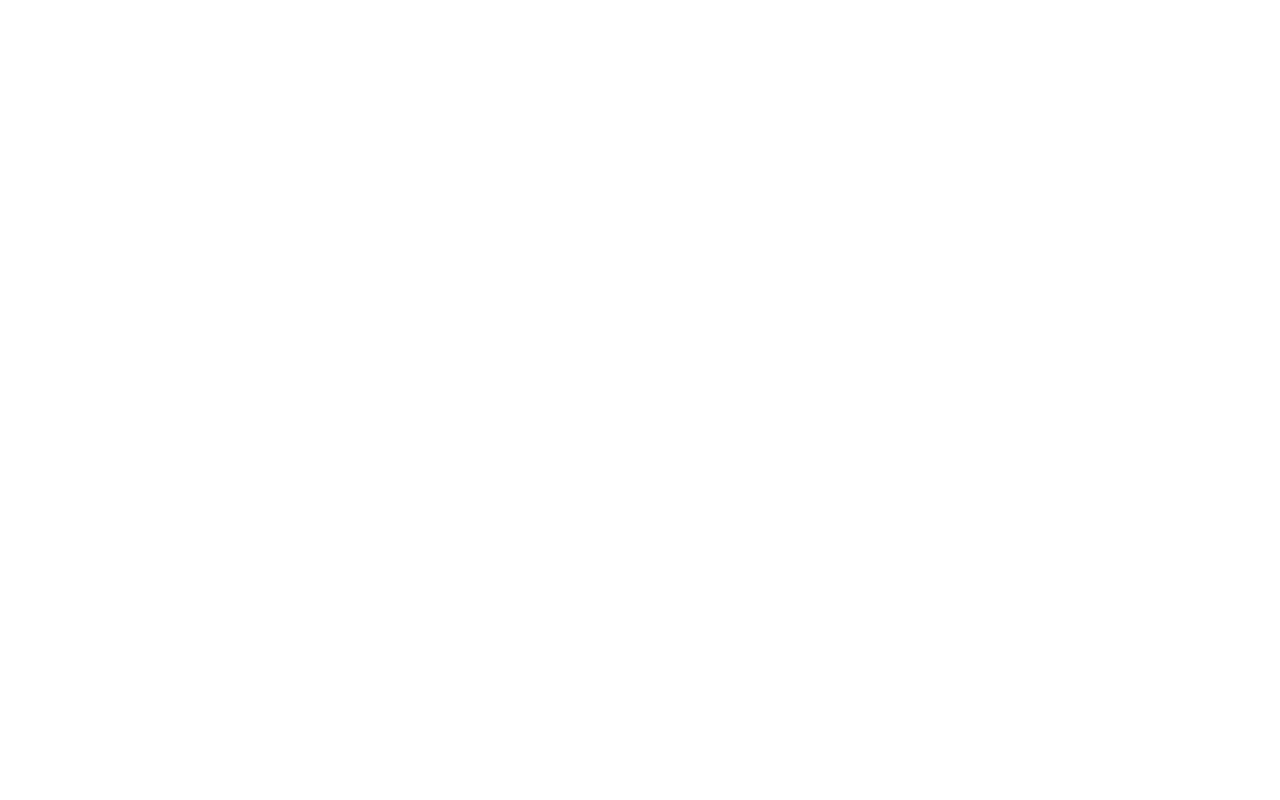
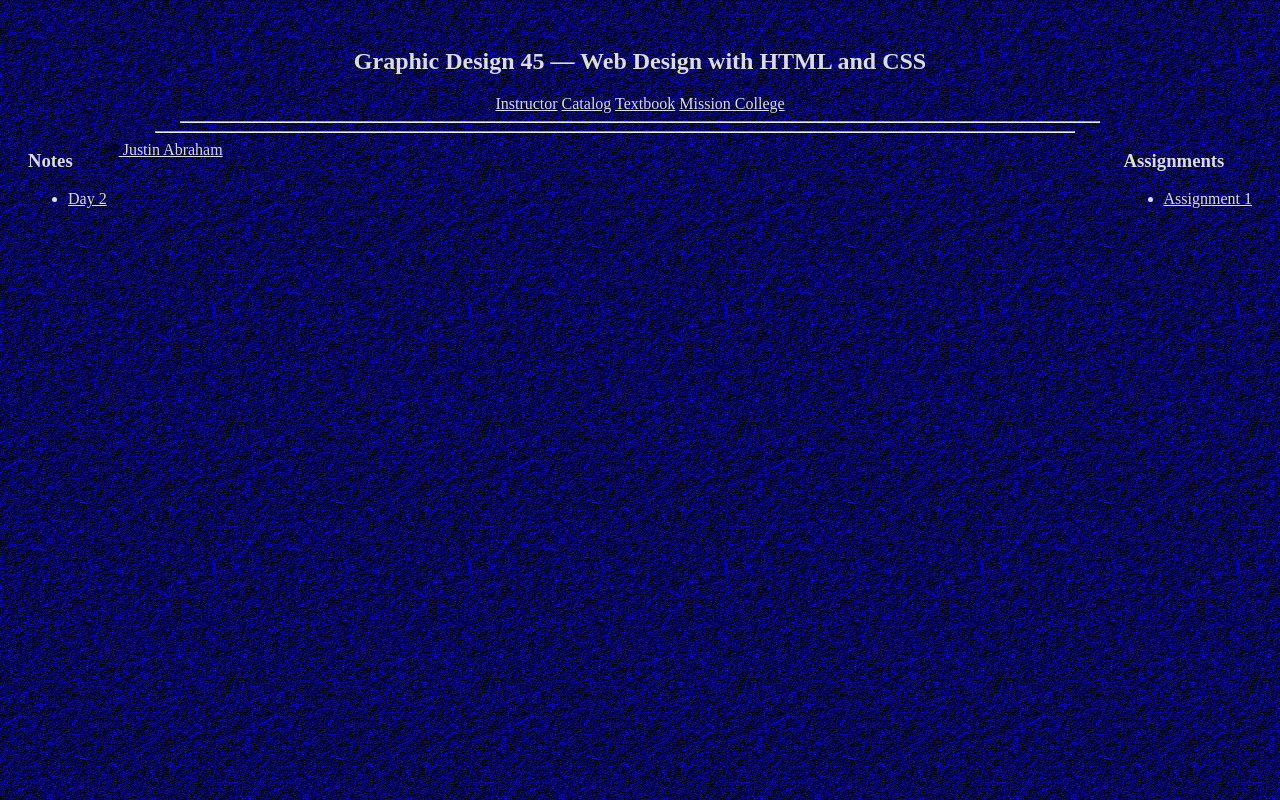
Before and after one commit to jrpabraham/web-design, a plain HTML site: page index.html in a window 1280 px wide. Drawn offline with Linux system fonts and the light colour scheme.

Commit message:
Restructed directory. Created index.html for project page.

```diff
--- a/index.html
+++ b/index.html
@@ -4,12 +4,49 @@
 
 	<head>
 
-		<title>All Out Of Bubblegum</title>
-		<meta charset="utf=8">
+		<title>A Course Site For GDES 45</title>
+		<meta charset="utf-8">
 
 	</head>
 
-	<body>
+	<body style="color:#ddd;padding:20px;background-image:url(_assets/bluspark.gif)">
+
+		<nav style="text-align:center">
+
+			<h1>Graphic Design 45 &mdash; Web Design with HTML and CSS</h1>
+
+			<span style="text-align:justify">
+				<a style="color:#ddd" href="http://www.garrettmedia.com/mission/gdes45/gdes45_main.htm">Instructor</a> <a style="color:#ddd" href="http://missioncollege.edu/depts/gdes/classes/gdes045.php">Catalog</a> <a style="color:#ddd" href="_assets/OReilly.Learning.Web.Design.4th.Edition.Aug.2012.ISBN.1449319270.pdf">Textbook</a> <a style="color:#ddd" href="http://missioncollege.edu/">Mission College</a>
+			</span>
+
+		</nav>
+
+		<hr style="width:75%">
+
+		<div>
+
+		    <div style="float:left">
+				<h3>Notes</h3>
+				<ul>
+					<li><a style="color:#ddd" href="blocktags.html">Day 2</a></li>
+
+				</ul>
+		    </div>
+
+		    <div style="float:right">
+				<h3>Assignments</h3>
+				<ul>
+					<li><a style="color:#ddd" href="ass1.html">Assignment 1</a></li>
+				</ul>
+		    </div>
+
+		</div>
+
+		<hr style="width:75%">
+
+		<footer>
+			<a style="color:#ddd" href="https://jrpabraham.github.io"><img src="_assets/copyleft.png" style="width:12px;height:12px;"> Justin Abraham</a>
+		</footer>
 
 	</body>
 
```
Also changed, not shown: _html/template.html (deleted, +0 -16 lines), template.html (renamed from _html/index.html, +1 -1 lines), _assets/bluspark.gif (added), _assets/copyleft.png (added), _assets/movie_info.txt (renamed from day_0208/movie_info.txt), _assets/movie_info.xml (renamed from day_0208/movie_info.xml), ass1.html (renamed from _html/ass1.html), blocktags.html (renamed from _html/blocktags.html), color_exercise.htm (renamed from _html/color_exercise.htm), lists.html (renamed from _html/lists.html), 5 other files.
